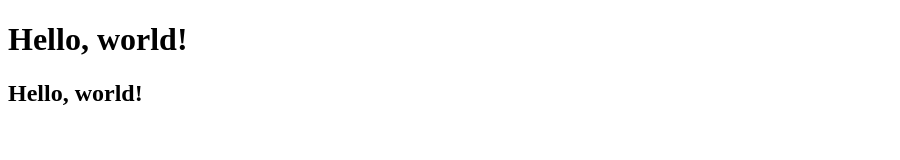
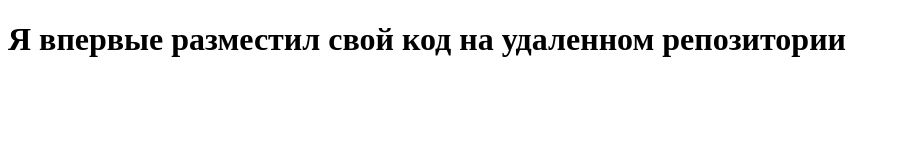
Before and after one commit to UserSchool110/test_repo, a plain HTML site: page index.html in a window 1280 px wide. Shown: the whole page, without its empty margins (0-900 px from the left). Drawn offline with Linux system fonts and the light colour scheme.

Commit message:
New commit

```diff
--- a/index.html
+++ b/index.html
@@ -3,10 +3,9 @@
 <head>
     <meta charset="UTF-8">
     <meta name="viewport" content="width=1, initial-scale=1.0">
-    <title>Document</title>
+    <title>New git project</title>
 </head>
 <body>
-    <h1>Hello, world!</h1>
-    <h2>Hello, world!</h2>
+    <h1>Я впервые разместил свой код на удаленном репозитории</h1>
 </body>
 </html>
```
